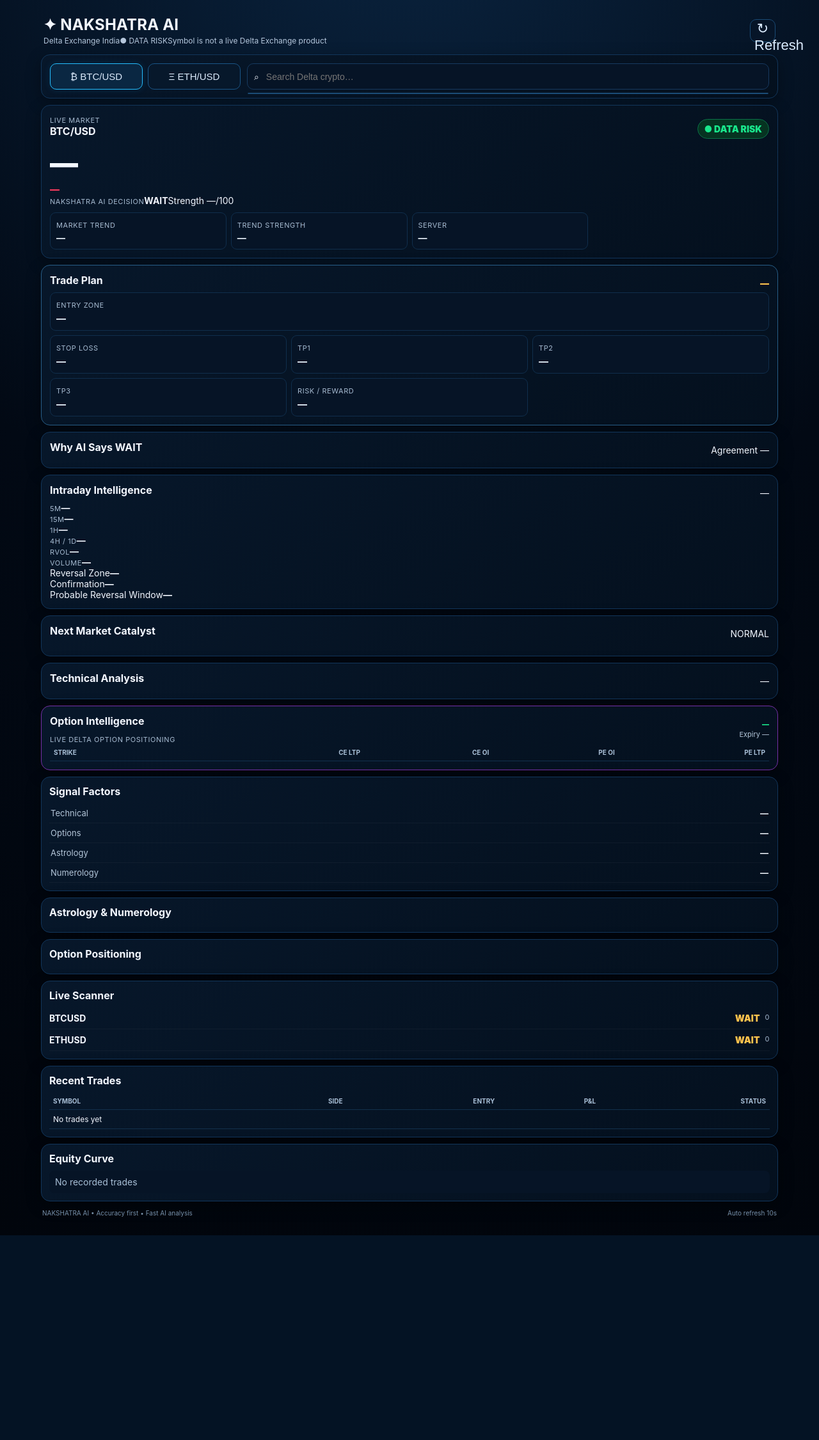
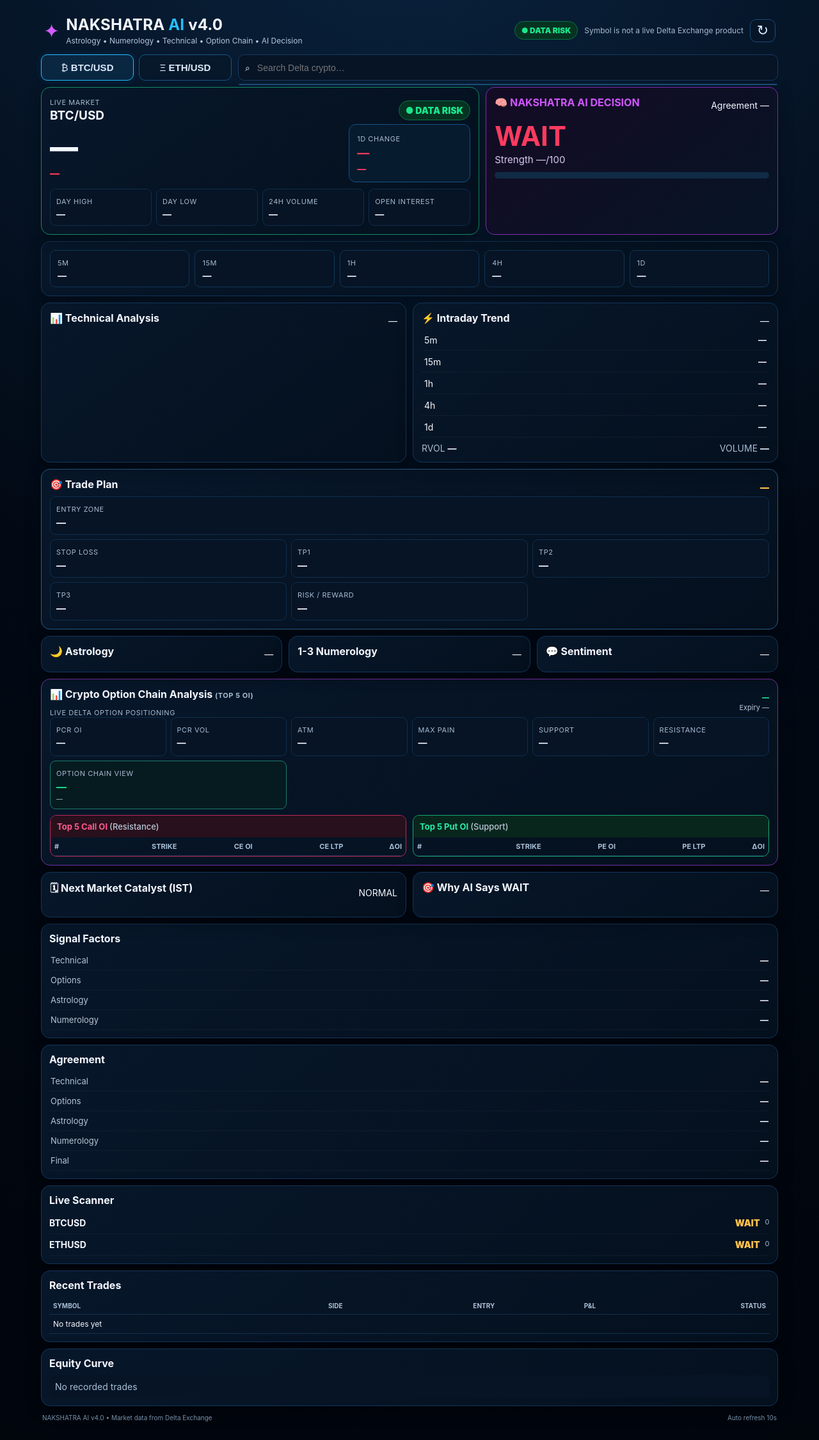
Before and after one commit to ansh9999999/NAKSHATRA-AI-CRYPTO, a FastAPI app: page / in a window 1280 px wide. Shown: the whole page at 64% size. Before the commit the page ends 1931 px from the top, so only its background shows below. Run offline with FastAPI, Linux system fonts and the light colour scheme; data that the repository does not hold is empty.

Commit message:
Update dashboard to version 4.0 with new layout
Updated the dashboard HTML to reflect version 4.0 with new styling and content changes.

```diff
--- a/templates/dashboard.html
+++ b/templates/dashboard.html
@@ -1,49 +1,53 @@
 <!doctype html>
 <html lang="en">
 <head>
-<meta charset="utf-8"><meta name="viewport" content="width=device-width,initial-scale=1">
-<title>NAKSHATRA AI</title><link rel="stylesheet" href="/static/style.css?v=5.2.0">
+<meta charset="utf-8"><meta name="viewport" content="width=device-width,initial-scale=1,viewport-fit=cover">
+<title>NAKSHATRA AI v4.0</title>
+<link rel="stylesheet" href="/static/style.css?v=5.3.0">
 </head>
 <body><div class="container">
 <header class="topbar">
-  <div><h1>✦ NAKSHATRA AI</h1><div class="subline"><span>Delta Exchange India</span><span id="status">● CONNECTING</span><span id="updateStatus">Updating...</span></div></div>
-  <button id="refreshBtn" class="refresh">↻ Refresh</button>
+  <div class="brand"><div class="brand-icon">✦</div><div><h1>NAKSHATRA <em>AI</em> v4.0</h1><div class="subline">Astrology • Numerology • Technical • Option Chain • AI Decision</div></div></div>
+  <div class="top-actions"><span id="status" class="live-pill">● LIVE</span><span id="updateStatus">Updating…</span><button id="refreshBtn" class="refresh">↻</button></div>
 </header>
-
-<section class="selector card">
-  <div class="quick"><button class="symbol active" data-symbol="BTCUSD">₿ BTC/USD</button><button class="symbol" data-symbol="ETHUSD">Ξ ETH/USD</button></div>
+<section class="selector">
+  <div class="quick"><button class="symbol active" data-symbol="BTCUSD">₿ <b>BTC/USD</b></button><button class="symbol" data-symbol="ETHUSD">Ξ <b>ETH/USD</b></button></div>
   <div class="search-wrap"><span>⌕</span><input id="cryptoSearch" autocomplete="off" placeholder="Search Delta crypto…"><div id="searchResults" class="search-results"></div></div>
 </section>
 
+<section class="hero-grid-main">
+  <section class="card market-hero">
+    <div class="section-head"><div><span class="eyebrow">LIVE MARKET</span><h2 id="marketSymbol">BTC/USD</h2></div><span id="dataState" class="live-pill">● LIVE</span></div>
+    <div class="price-line"><div><div id="price" class="price">—</div><div id="change" class="change">—</div></div><div class="day-change"><small>1D CHANGE</small><b id="dayChange">—</b><span id="dayChangePct">—</span></div></div>
+    <div class="market-row"><div><small>DAY HIGH</small><b id="dayHigh">—</b></div><div><small>DAY LOW</small><b id="dayLow">—</b></div><div><small>24H VOLUME</small><b id="dayVolume">—</b></div><div><small>OPEN INTEREST</small><b id="openInterest">—</b></div></div>
+  </section>
+  <section class="card decision-card"><div class="section-head"><h2>🧠 NAKSHATRA AI DECISION</h2><span id="agreementMini">Agreement —</span></div><strong id="decision">WAIT</strong><span id="confidence">Strength —/100</span><div class="confidence-bar"><i id="confidenceBar"></i></div></section>
+</section>
+
+<section class="tf-strip card"><div><small>5M</small><b id="tf5">—</b></div><div><small>15M</small><b id="tf15">—</b></div><div><small>1H</small><b id="tf1h">—</b></div><div><small>4H</small><b id="tf4h">—</b></div><div><small>1D</small><b id="tf1d">—</b></div></section>
+
 <main class="dashboard-grid">
 <div class="main-col">
-<section class="card hero">
-  <div class="section-head"><div><span class="eyebrow">LIVE MARKET</span><h2 id="marketSymbol">BTC/USD</h2></div><span id="dataState" class="live-pill">● LIVE</span></div>
-  <div class="hero-grid"><div><div id="price" class="price">—</div><div id="change" class="change">—</div></div><div class="decision-box"><span class="eyebrow">NAKSHATRA AI DECISION</span><strong id="decision">WAIT</strong><span id="confidence">Strength —/100</span></div></div>
-  <div class="market-row"><div><small>MARKET TREND</small><b id="marketTrend">—</b></div><div><small>TREND STRENGTH</small><b id="trendStrengthTop">—</b></div><div><small>SERVER</small><b id="serverMs">—</b></div></div>
+<section class="split-grid">
+<section class="card"><div class="section-head"><h2>📊 Technical Analysis</h2><span id="trend">—</span></div><div class="metrics" id="metrics"></div></section>
+<section class="card"><div class="section-head"><h2>⚡ Intraday Trend</h2><span id="activityRegime">—</span></div><div class="trend-list"><div><span>5m</span><b id="intra5">—</b></div><div><span>15m</span><b id="intra15">—</b></div><div><span>1h</span><b id="intra1h">—</b></div><div><span>4h</span><b id="intra4h">—</b></div><div><span>1d</span><b id="intra1d">—</b></div></div><div class="mini-meta"><span>RVOL <b id="relativeVolume">—</b></span><span>VOLUME <b id="volumeRegime">—</b></span></div></section>
 </section>
 
-<section class="card trade-plan"><div class="section-head"><h2>Trade Plan</h2><span id="riskState">—</span></div><div class="plan-grid"><div><small>ENTRY ZONE</small><b id="entryZone">—</b></div><div><small>STOP LOSS</small><b id="stopLoss">—</b></div><div><small>TP1</small><b id="tp1">—</b></div><div><small>TP2</small><b id="tp2">—</b></div><div><small>TP3</small><b id="tp3">—</b></div><div><small>RISK / REWARD</small><b id="rr">—</b></div></div></section>
+<section class="card trade-plan"><div class="section-head"><h2>🎯 Trade Plan</h2><span id="riskState">—</span></div><div class="plan-grid"><div><small>ENTRY ZONE</small><b id="entryZone">—</b></div><div><small>STOP LOSS</small><b id="stopLoss">—</b></div><div><small>TP1</small><b id="tp1">—</b></div><div><small>TP2</small><b id="tp2">—</b></div><div><small>TP3</small><b id="tp3">—</b></div><div><small>RISK / REWARD</small><b id="rr">—</b></div></div></section>
 
-<section class="card"><div class="section-head"><h2>Why AI Says <span id="whyDecision">WAIT</span></h2><span id="agreementMini">Agreement —</span></div><div id="reasons" class="reason-list"></div></section>
+<section class="triple-grid"><section class="card"><div class="section-head"><h2>🌙 Astrology</h2><span id="moduleAstrology">—</span></div><div id="astroRows" class="analysis-rows"></div></section><section class="card"><div class="section-head"><h2>1-3 Numerology</h2><span id="moduleNumerology">—</span></div><div id="numRows" class="analysis-rows"></div></section><section class="card"><div class="section-head"><h2>💬 Sentiment</h2><span id="sentimentBias">—</span></div><div id="sentimentRows" class="analysis-rows"></div></section></section>
 
-<section class="card"><div class="section-head"><h2>Intraday Intelligence</h2><span id="activityRegime">—</span></div><div class="intel-grid"><div><small>5M</small><b id="tf5">—</b></div><div><small>15M</small><b id="tf15">—</b></div><div><small>1H</small><b id="tf1h">—</b></div><div><small>4H / 1D</small><b id="tf4h">—</b></div><div><small>RVOL</small><b id="relativeVolume">—</b></div><div><small>VOLUME</small><b id="volumeRegime">—</b></div></div><div class="window-box"><span>Reversal Zone</span><strong id="reversalLevel">—</strong></div><div class="window-box"><span>Confirmation</span><strong id="confirmationLevel">—</strong></div><div class="window-box"><span>Probable Reversal Window</span><strong id="reversalWindow">—</strong></div></section>
+<section class="card option-card"><div class="section-head"><div><h2>📊 Crypto Option Chain Analysis <small>(Top 5 OI)</small></h2><small id="optionNote">Live Delta option positioning</small></div><div class="option-head-right"><span id="optionStatus">—</span><span id="expiry">Expiry —</span></div></div><div class="option-overview"><div><small>PCR OI</small><b id="pcrOi">—</b></div><div><small>PCR VOL</small><b id="pcrVol">—</b></div><div><small>ATM</small><b id="atm">—</b></div><div><small>MAX PAIN</small><b id="maxPain">—</b></div><div><small>SUPPORT</small><b id="support">—</b></div><div><small>RESISTANCE</small><b id="resistance">—</b></div><div class="option-view"><small>OPTION CHAIN VIEW</small><b id="optionView">—</b><span id="optionViewReason">—</span></div></div><div class="top5-grid"><div class="top5 calls"><h3>Top 5 Call OI <span>(Resistance)</span></h3><table><thead><tr><th>#</th><th>Strike</th><th>CE OI</th><th>CE LTP</th><th>ΔOI</th></tr></thead><tbody id="topCalls"></tbody></table></div><div class="top5 puts"><h3>Top 5 Put OI <span>(Support)</span></h3><table><thead><tr><th>#</th><th>Strike</th><th>PE OI</th><th>PE LTP</th><th>ΔOI</th></tr></thead><tbody id="topPuts"></tbody></table></div></div></section>
 
-<section class="card"><div class="section-head"><h2>Next Market Catalyst</h2><span id="eventRisk">NORMAL</span></div><div id="catalyst" class="catalyst"></div><div class="news-note" id="eventDisclaimer"></div></section>
-
-<section class="card"><div class="section-head"><h2>Technical Analysis</h2><span id="trend">—</span></div><div class="metrics" id="metrics"></div></section>
-
-<section class="card option-card"><div class="section-head"><div><h2>Option Intelligence</h2><small id="optionNote">Live Delta option positioning</small></div><div class="option-head-right"><span id="optionStatus">—</span><span id="expiry">Expiry —</span></div></div><div class="metrics option-metrics" id="optionMetrics"></div><div class="tablewrap"><table><thead><tr><th>Strike</th><th>CE LTP</th><th>CE OI</th><th>PE OI</th><th>PE LTP</th></tr></thead><tbody id="chain"></tbody></table></div></section>
+<section class="split-grid"><section class="card"><div class="section-head"><h2>🗓 Next Market Catalyst (IST)</h2><span id="eventRisk">NORMAL</span></div><div id="catalyst" class="catalyst"></div><div class="news-note" id="eventDisclaimer"></div></section><section class="card"><div class="section-head"><h2>🎯 Why AI Says <span id="whyDecision">WAIT</span></h2><span id="agreementMini2">—</span></div><div id="reasons" class="reason-list"></div></section></section>
 </div>
-
 <aside class="side-col">
-<section class="card compact"><h2>Signal Factors</h2><div class="factor-list"><div><span>Technical</span><b id="moduleTechnical">—</b></div><div><span>Options</span><b id="moduleOption">—</b></div><div><span>Astrology</span><b id="moduleAstrology">—</b></div><div><span>Numerology</span><b id="moduleNumerology">—</b></div></div></section>
-<section class="card compact"><h2>Astrology & Numerology</h2><div id="astroRows" class="analysis-rows"></div><div class="divider"></div><div id="numRows" class="analysis-rows"></div></section>
-<section class="card compact"><h2>Option Positioning</h2><div id="optionSideRows" class="analysis-rows"></div></section>
-<section class="card compact"><h2>Live Scanner</h2><div id="scanner">Loading...</div></section>
+<section class="card compact"><h2>Signal Factors</h2><div class="factor-list"><div><span>Technical</span><b id="moduleTechnical">—</b></div><div><span>Options</span><b id="moduleOption">—</b></div><div><span>Astrology</span><b id="moduleAstrology2">—</b></div><div><span>Numerology</span><b id="moduleNumerology2">—</b></div></div></section>
+<section class="card compact"><h2>Agreement</h2><div class="analysis-rows"><div><span>Technical</span><b id="agreeTechnical">—</b></div><div><span>Options</span><b id="agreeOptions">—</b></div><div><span>Astrology</span><b id="agreeAstrology">—</b></div><div><span>Numerology</span><b id="agreeNumerology">—</b></div><div><span>Final</span><b id="agreeFinal">—</b></div></div></section>
+<section class="card compact"><h2>Live Scanner</h2><div id="scanner">Loading…</div></section>
 <section class="card compact"><h2>Recent Trades</h2><div class="tablewrap"><table><thead><tr><th>Symbol</th><th>Side</th><th>Entry</th><th>P&L</th><th>Status</th></tr></thead><tbody id="trades"></tbody></table></div></section>
 <section class="card compact"><h2>Equity Curve</h2><div id="equitySummary" class="equity-summary">Loading trade history…</div></section>
 </aside>
 </main>
-<footer><span>NAKSHATRA AI • Accuracy first • Fast AI analysis</span><span>Auto refresh 10s</span></footer>
-</div><script src="/static/app.js?v=5.2.0"></script></body></html>
+<footer><span>NAKSHATRA AI v4.0 • Market data from Delta Exchange</span><span>Auto refresh 10s</span></footer>
+</div><script src="/static/app.js?v=5.3.0"></script></body></html>
```
